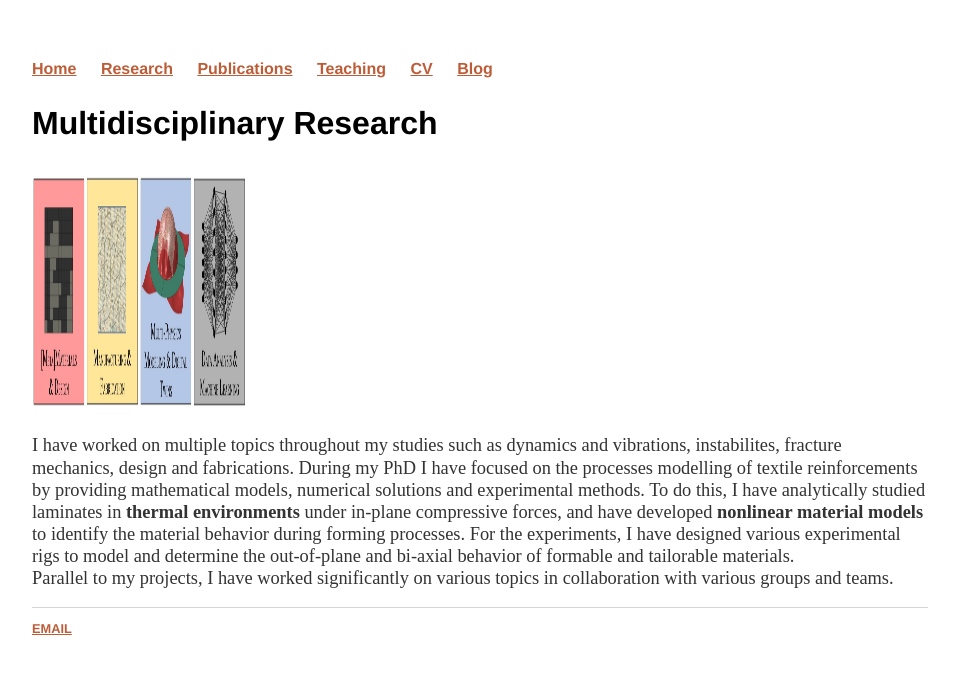
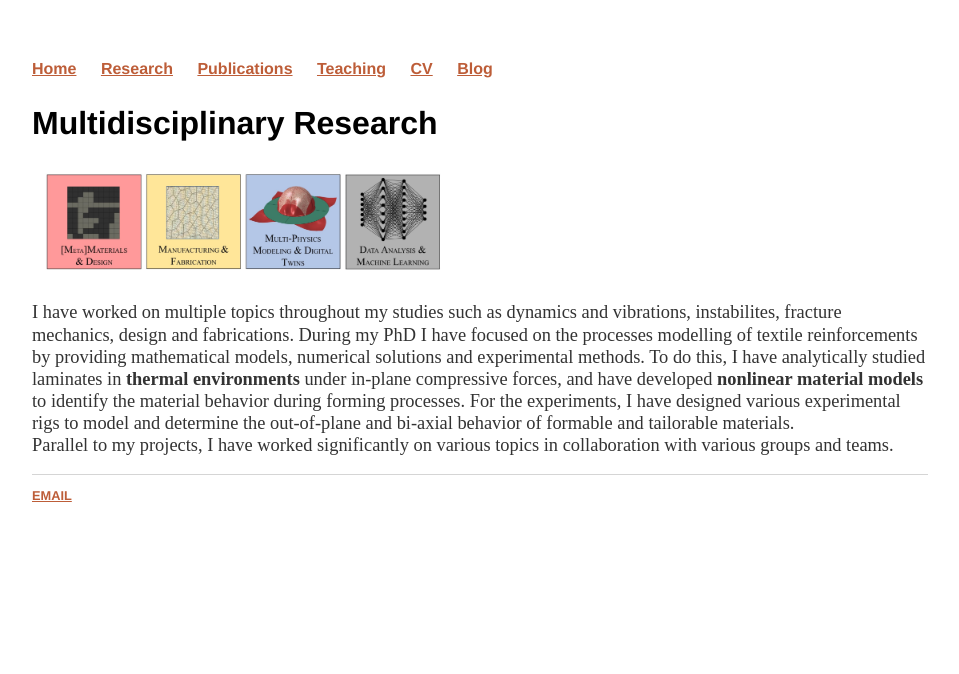
Before and after one commit to rsourki/rsourki.github.io, a Jekyll site: the page built from research/index.html, in a window 1280 px wide. Shown: the top 674 px of the page, without its empty margins (160-1119 px from the left). Built offline with Jekyll 4.4.1, drawn with Linux system fonts in a browser that asks for light colours.

Commit message:
Update index.html

```diff
--- a/research/index.html
+++ b/research/index.html
@@ -5,9 +5,9 @@ title: Research - Reza Sourki Webpage
 <div class="blurb">
 
 <h2>Multidisciplinary Research</h2>
-<img src = "/img/rs_0.jpg" width = "215" height = "244"
+<img src = "/img/rs_0.jpg"
  alt = "RS_0"
- class = "float-center-img"/>
+ class = "responsive-img"/>
 
 	<p>I have worked on multiple topics throughout my studies such as dynamics and vibrations, instabilites, fracture mechanics, design and fabrications.
   During my PhD I have focused on the processes modelling of textile reinforcements by providing mathematical models, numerical solutions and experimental methods.
```
